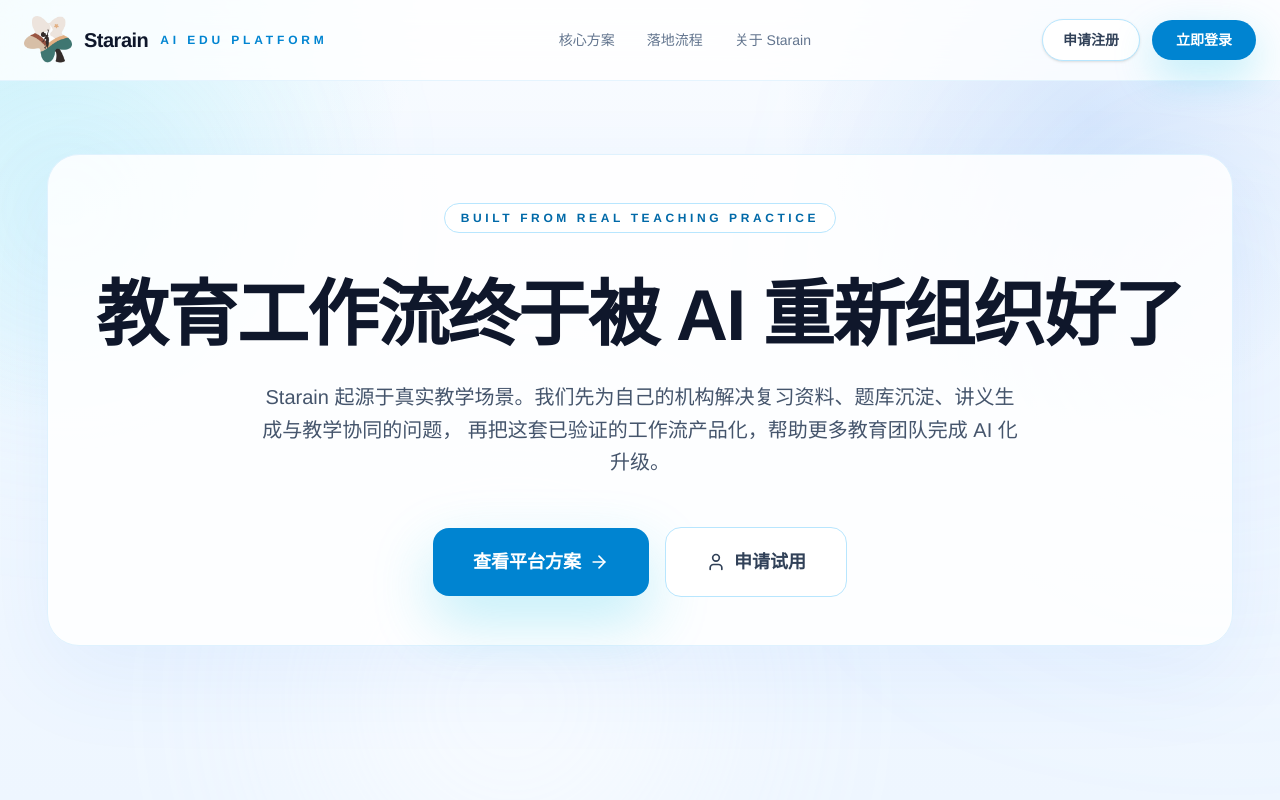
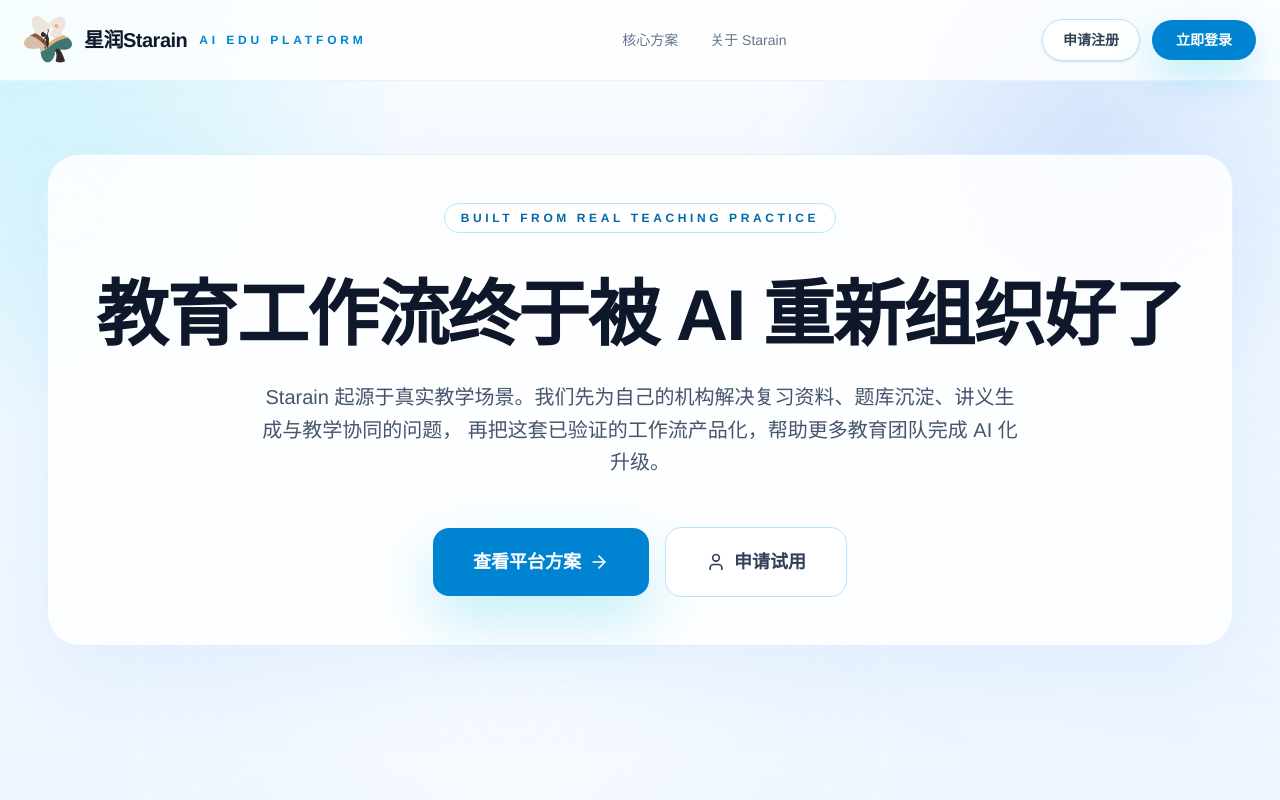
Before and after one commit to KaynXu/Xingrun-Website, a React (Vite) app in the folder frontend/: page / in a window 1280 px wide. Shown: the top 800 px of the page. Built offline with nearby package versions, Linux system fonts and the light colour scheme.

Commit message:
fix: site title/favicon, brand name 星润Starain, remove dead 落地流程 nav link

```diff
--- a/frontend/index.html
+++ b/frontend/index.html
@@ -3,7 +3,8 @@
   <head>
     <meta charset="UTF-8" />
     <meta name="viewport" content="width=device-width, initial-scale=1.0" />
-    <title>星润课后复习系统</title>
+    <link rel="icon" type="image/png" href="/logo.png" />
+    <title>Starain · AI Edu Platform</title>
   </head>
   <body>
     <div id="root"></div>
--- a/frontend/src/App.tsx
+++ b/frontend/src/App.tsx
@@ -1837,14 +1837,13 @@ export const LandingPage = ({
         <div className="max-w-7xl mx-auto px-6 h-20 flex items-center justify-between">
           <div className="flex items-center gap-3">
             <img src="/logo.png" alt="Starain logo" className="w-12 h-12 object-contain" />
-            <span className="text-xl font-bold tracking-tight">Starain</span>
+            <span className="text-xl font-bold tracking-tight">星润Starain</span>
             <span className="text-xs font-semibold uppercase tracking-[0.32em] text-sky-600">
               AI Edu Platform
             </span>
           </div>
           <div className="hidden md:flex items-center gap-8 text-sm font-medium text-slate-500">
             <a href="#features" className="transition-colors hover:text-slate-900">核心方案</a>
-            <a href="#process" className="transition-colors hover:text-slate-900">落地流程</a>
             <a href="#about" className="transition-colors hover:text-slate-900">关于 Starain</a>
           </div>
           <div className="flex items-center gap-3">
@@ -2155,7 +2154,7 @@ export const LandingPage = ({
           <div className="flex flex-col items-center md:items-start gap-3">
             <div className="flex items-center gap-3">
               <img src="/logo.png" alt="Starain logo" className="w-10 h-10 object-contain" />
-              <span className="text-lg font-bold tracking-tight">Starain</span>
+              <span className="text-lg font-bold tracking-tight">星润Starain</span>
               <span className="text-xs font-semibold uppercase tracking-[0.32em] text-sky-600">
                 AI Edu Platform
               </span>
```
